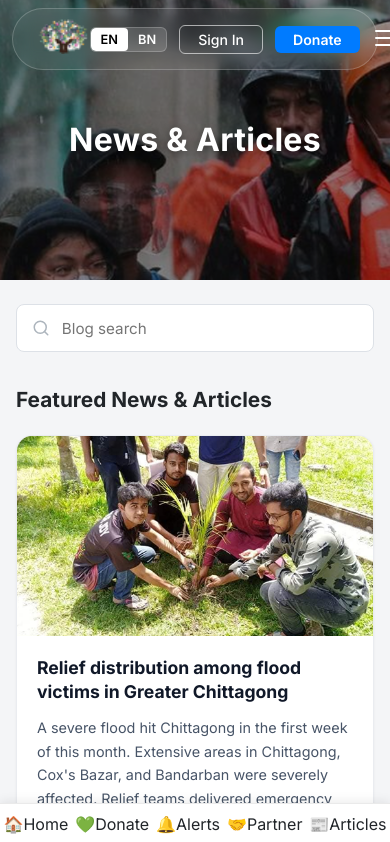
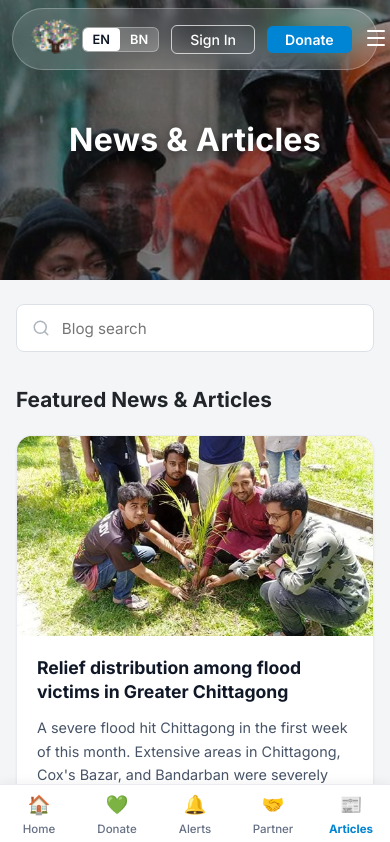
Before and after one commit to kazi-Samin/maxvalid-blog-news-management, a React (Vite) app: page /news in a window 390 px wide. Shown: the top 842 px of the page. Built offline with nearby package versions, Linux system fonts and the light colour scheme.

Commit message:
fix: add vercel.json rewrite rule and push navbar theme updates for SPA routing

```diff
--- a/src/components/layout/PublicLayout.jsx
+++ b/src/components/layout/PublicLayout.jsx
@@ -12,12 +12,13 @@ function PublicLayout() {
   const location = useLocation();
   const { isAuthenticated, logout } = useAuth();
 
-  const isNewsActive = location.pathname === '/' || location.pathname === '/news';
+  const isHomeOrNews = location.pathname === '/' || location.pathname === '/news';
+  const isLightPage = !isHomeOrNews;
 
   return (
     <div className={styles.layout}>
-      {/* Header overlaid on Hero */}
-      <header className={styles.header}>
+      {/* Header overlaid on Hero for Home/News, solid/light pill for subpages */}
+      <header className={isLightPage ? `${styles.header} ${styles.headerLight}` : styles.header}>
         <div className={styles.container}>
           <div className={styles.logo}>
             <Link to="/">
@@ -31,7 +32,7 @@ function PublicLayout() {
             <Link to="/events" className={location.pathname === '/events' ? `${styles.navLink} ${styles.active}` : styles.navLink}>Events</Link>
             <Link to="/about" className={location.pathname === '/about' ? `${styles.navLink} ${styles.active}` : styles.navLink}>About Us <span className={styles.dropdownIcon}>▼</span></Link>
             <Link to="/gallery" className={location.pathname === '/gallery' ? `${styles.navLink} ${styles.active}` : styles.navLink}>Gallery</Link>
-            <Link to="/news" className={isNewsActive ? `${styles.navLink} ${styles.active}` : styles.navLink}>News &amp; Articles <span className={styles.dropdownIcon}>▼</span></Link>
+            <Link to="/news" className={location.pathname === '/news' ? `${styles.navLink} ${styles.active}` : styles.navLink}>News &amp; Articles <span className={styles.dropdownIcon}>▼</span></Link>
             <Link to="/partnership" className={location.pathname === '/partnership' ? `${styles.navLink} ${styles.active}` : styles.navLink}>Partnership</Link>
           </nav>
 
@@ -142,7 +143,7 @@ function PublicLayout() {
           <span className={styles.mobileNavIcon}>🤝</span>
           <span>Partner</span>
         </Link>
-        <Link to="/news" className={isNewsActive ? `${styles.mobileNavItem} ${styles.mobileNavActive}` : styles.mobileNavItem}>
+        <Link to="/news" className={location.pathname === '/news' ? `${styles.mobileNavItem} ${styles.mobileNavActive}` : styles.mobileNavItem}>
           <span className={styles.mobileNavIcon}>📰</span>
           <span>Articles</span>
         </Link>
--- a/src/components/layout/PublicLayout.module.css
+++ b/src/components/layout/PublicLayout.module.css
@@ -13,16 +13,68 @@
   width: calc(100% - 240px);
   max-width: 1200px;
   z-index: 100;
-  /* Nearly transparent — the hero image darkness shows through */
-  background: rgba(255, 255, 255, 0.06);
-  backdrop-filter: blur(10px);
-  -webkit-backdrop-filter: blur(10px);
+  background: rgba(255, 255, 255, 0.12);
+  backdrop-filter: blur(12px);
+  -webkit-backdrop-filter: blur(12px);
   border-radius: 999px;
-  border: 1px solid rgba(255, 255, 255, 0.2);
+  border: 1px solid rgba(255, 255, 255, 0.25);
+  box-shadow: 0 4px 20px rgba(0, 0, 0, 0.08);
+}
+
+/* Header style for light/white background placeholder subpages */
+.headerLight {
+  position: relative;
+  top: 0;
+  left: 0;
+  transform: none;
+  width: 100%;
+  max-width: 100%;
+  border-radius: 0;
+  background: #ffffff;
+  border: none;
+  border-bottom: 1px solid #eaecf0;
+  box-shadow: 0 1px 3px rgba(16, 24, 40, 0.05);
+}
+
+.headerLight .navLink {
+  color: #344054;
+}
+
+.headerLight .navLink:hover {
+  color: #0084d4;
+  opacity: 1;
+}
+
+.headerLight .active {
+  color: #0084d4;
+}
+
+.headerLight .langToggle {
+  background: #f2f4f7;
+  border-color: #eaecf0;
+}
+
+.headerLight .langBtn {
+  color: #344054;
+}
+
+.headerLight .langBtnActive {
+  background: #0084d4;
+  color: #ffffff;
+}
+
+.headerLight .signInBtn {
+  border-color: #d0d5dd;
+  color: #344054;
+}
+
+.headerLight .signInBtn:hover {
+  background: #f9fafb;
 }
 
 .container {
-  max-width: 100%;
+  max-width: 1280px;
+  margin: 0 auto;
   padding: 0 24px;
   display: flex;
   align-items: center;
@@ -48,18 +100,18 @@
 }
 
 .navLink {
-  color: #fff;
+  color: #ffffff;
   font-size: 0.88rem;
   font-weight: 500;
   display: flex;
   align-items: center;
   gap: 3px;
   white-space: nowrap;
-  transition: opacity 0.2s;
+  transition: opacity 0.2s, color 0.2s;
 }
 
 .navLink:hover {
-  opacity: 0.75;
+  opacity: 0.85;
 }
 
 .active {
@@ -81,10 +133,10 @@
 
 .langToggle {
   display: flex;
-  background: rgba(255, 255, 255, 0.15);
+  background: rgba(255, 255, 255, 0.2);
   border-radius: 6px;
   overflow: hidden;
-  border: 1px solid rgba(255, 255, 255, 0.2);
+  border: 1px solid rgba(255, 255, 255, 0.3);
 }
 
 .langBtn, .langBtnActive {
@@ -98,14 +150,14 @@
 }
 
 .langBtnActive {
-  background: #fff;
-  color: #000;
+  background: #ffffff;
+  color: #101828;
   border-radius: 4px;
 }
 
 .signInBtn {
   background: transparent;
-  border: 1px solid rgba(255,255,255,0.6);
+  border: 1px solid rgba(255,255,255,0.7);
   color: #fff;
   padding: 5px 18px;
   border-radius: 6px;
@@ -115,11 +167,11 @@
   white-space: nowrap;
 }
 .signInBtn:hover {
-  background: rgba(255, 255, 255, 0.15);
+  background: rgba(255, 255, 255, 0.2);
 }
 
 .donateBtn {
-  background: #007bff;
+  background: #0084d4;
   border: none;
   color: #fff;
   padding: 5px 18px;
@@ -130,7 +182,7 @@
   transition: background 0.2s;
 }
 .donateBtn:hover {
-  background: #0062cc;
+  background: #006bb3;
 }
 
 .mobileMenuBtn {
@@ -149,7 +201,7 @@
 .footer {
   background-color: #1c1c1e;
   color: #fff;
-  padding: 4rem 1.5rem 2rem;
+  padding: 4px 1.5rem 2rem;
   margin-top: auto;
 }
 
@@ -202,6 +254,7 @@
   color: #9ca3af;
   font-size: 0.82rem;
   transition: color 0.2s;
+  text-decoration: none;
 }
 
 .footerCol a:hover {
@@ -251,9 +304,8 @@
     width: calc(100% - 24px);
     top: 8px;
   }
-  .footerContainer {
-    flex-direction: column;
-    gap: 2rem;
+  .container {
+    padding: 0 16px;
   }
   .footerLinksGroup {
     flex-direction: column;
@@ -261,58 +313,46 @@
   }
 }
 
-/* ===== MOBILE BOTTOM NAV ===== */
+/* Mobile Bottom Navigation Bar (Figma spec) */
 .mobileBottomNav {
   display: none;
   position: fixed;
   bottom: 0;
   left: 0;
-  width: 100%;
-  background: #fff;
-  border-top: 1px solid #eaeaea;
-  z-index: 200;
-  padding: 0.5rem 0;
-  box-shadow: 0 -2px 10px rgba(0,0,0,0.08);
+  right: 0;
+  height: 60px;
+  background: #ffffff;
+  border-top: 1px solid #eaecf0;
+  z-index: 1000;
   justify-content: space-around;
   align-items: center;
+  box-shadow: 0 -2px 10px rgba(0,0,0,0.05);
 }
 
-.bottomNavLink {
+.mobileNavItem {
   display: flex;
   flex-direction: column;
   align-items: center;
-  gap: 4px;
-  color: #adb5bd;
+  justify-content: center;
+  gap: 2px;
+  color: #667085;
   text-decoration: none;
-  font-size: 0.7rem;
-  padding: 0.4rem 0.75rem;
-  border-radius: 8px;
+  font-size: 0.72rem;
+  font-weight: 500;
+  flex: 1;
 }
 
-.bottomNavLink span {
-  display: none;
+.mobileNavIcon {
+  font-size: 1.15rem;
 }
 
-.activeBottomNav {
-  background: #007bff;
-  color: #fff;
-  flex-direction: row;
-  padding: 0.5rem 1.25rem;
-  gap: 6px;
-  border-radius: 20px;
-}
-
-.activeBottomNav span {
-  display: inline;
-  font-weight: 600;
-  font-size: 0.82rem;
+.mobileNavActive {
+  color: #0084d4;
+  font-weight: 700;
 }
 
 @media (max-width: 768px) {
   .mobileBottomNav {
     display: flex;
   }
-  .footer {
-    padding-bottom: 6rem;
-  }
 }
```
Also changed, not shown: vercel.json (added), 1 other file (tests, documents, lock files or other folders).
